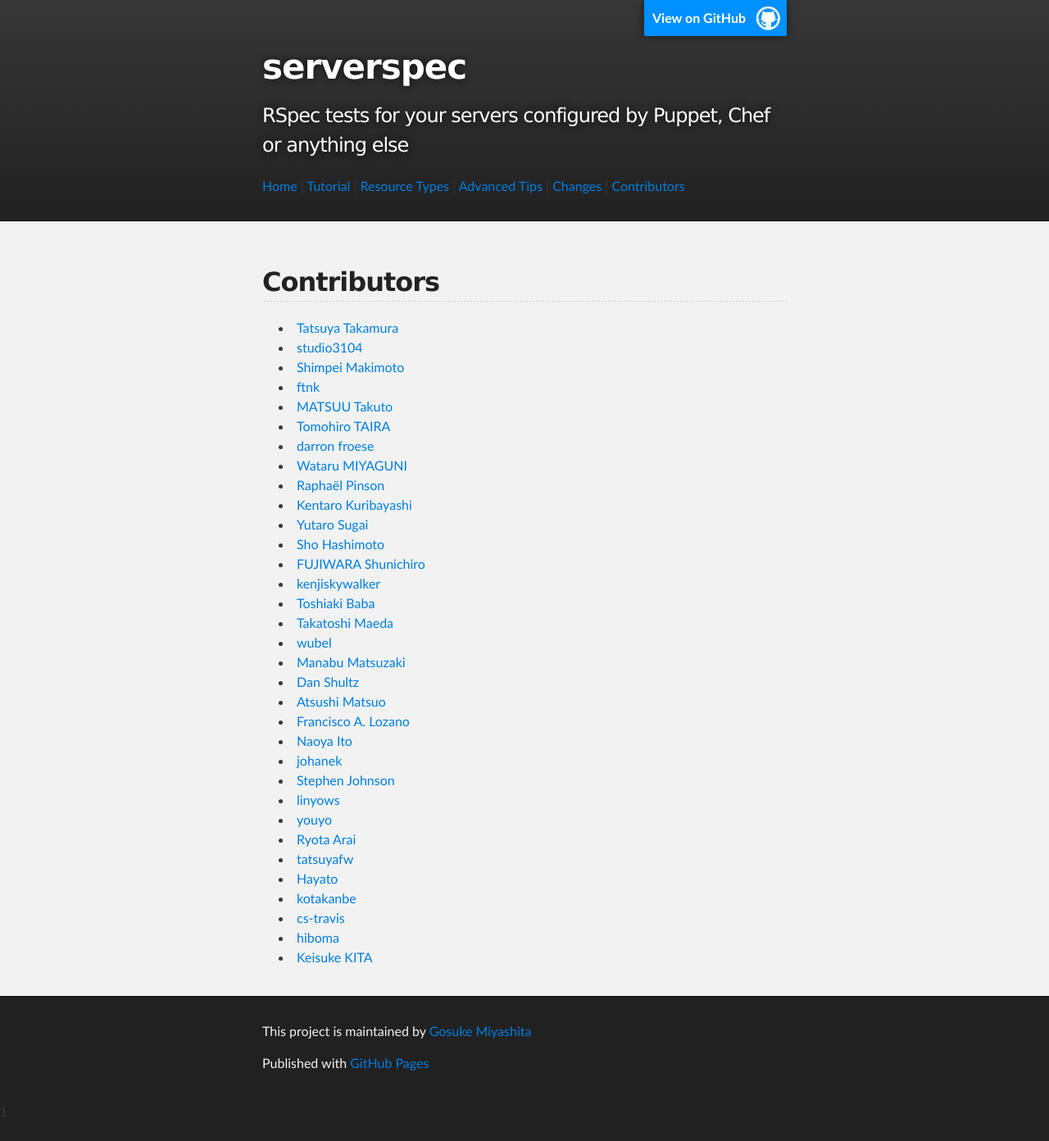
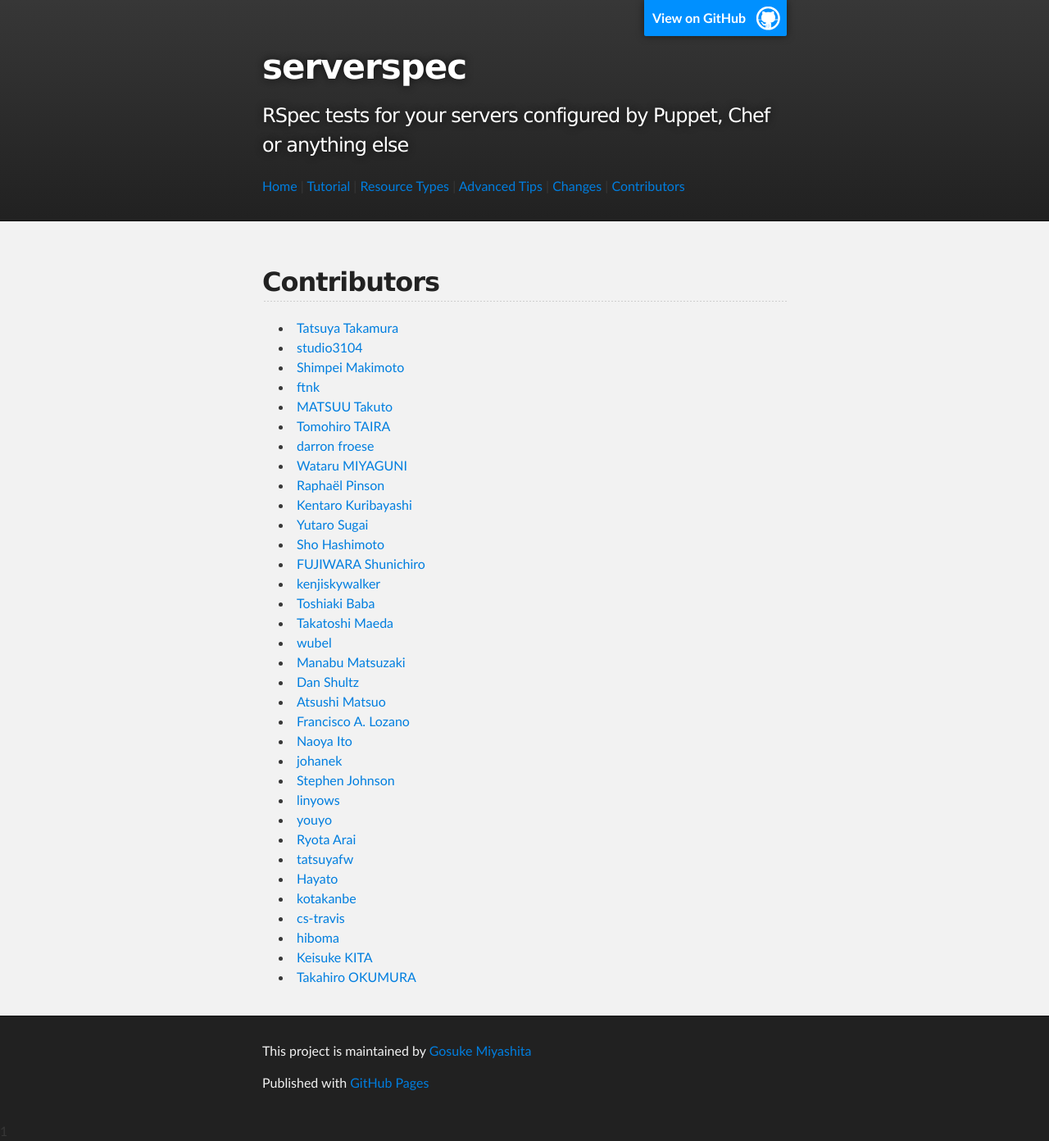
Before and after one commit to serverspec/serverspec.github.io, a Jekyll site: the page built from contributors.md, in a window 1280 px wide. Shown: the whole page at 82% size. Built offline with Jekyll 4.4.1, drawn with Linux system fonts in a browser that asks for light colours; Markdown is read by kramdown in place of the engine named in the settings; before the commit the page ends 1368 px from its top, so only the background shows below that.

Commit message:
Add a contributor

```diff
--- a/contributors.md
+++ b/contributors.md
@@ -38,3 +38,4 @@ title: Contributors
  * [cs-travis](https://github.com/cs-travis)
  * [hiboma](https://github.com/hiboma)
  * [Keisuke KITA](https://github.com/kitak)
+ * [Takahiro OKUMURA](https://github.com/Tacahilo)
```
